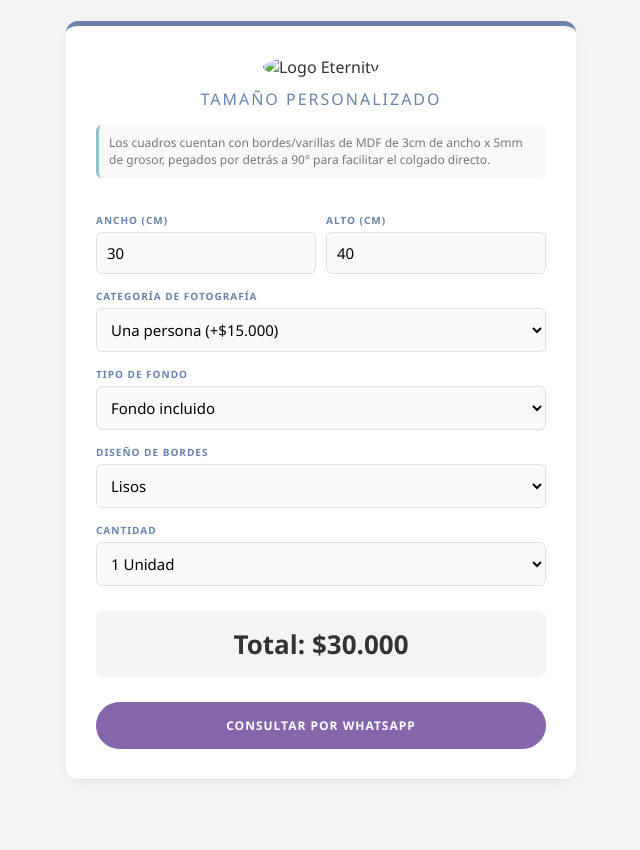
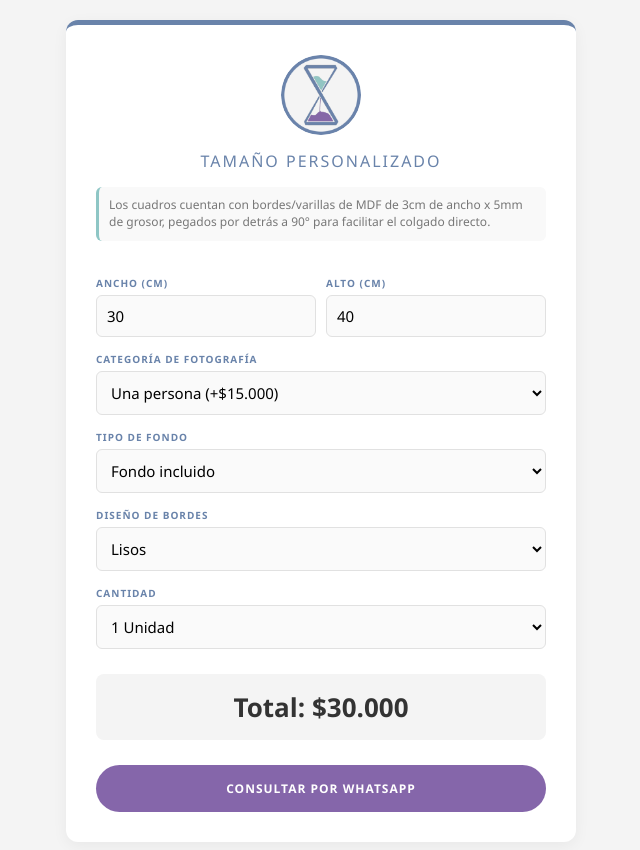
Before and after one commit to juliifornes1231-tech/Calculadora-cuadros-realistas, a plain HTML site: page index.html in a window 1280 px wide. Shown: the whole page, without its empty margins (319-959 px from the left). Before the commit the page ends 800 px from the top, so only its background shows below. Drawn offline with Linux system fonts and the light colour scheme.

Commit message:
Update index.html

```diff
--- a/index.html
+++ b/index.html
@@ -130,7 +130,7 @@
 <body>
 
 <div class="calc-container">
-    <img src="ET RNITY (5).png" alt="Logo Eternity" class="logo-marca">
+    <img src="EternityLogo.png" alt="Logo Eternity" class="logo-marca">
     <h2>Tamaño Personalizado</h2>
 
     <div class="info-bordes">
@@ -234,7 +234,7 @@ function calcular() {
     const msg = `Hola! Quiero un cuadro de ${ancho}x${alto}cm. Foto: ${categoriaText}. Cantidad: ${cantidad}. Total estimado: $${total.toLocaleString('es-AR')}.`;
 
     // REEMPLAZÁ CON TU WHATSAPP (549...)
-    document.getElementById('link-wpp').href = `https://wa.me/549261XXXXXXX?text=${encodeURIComponent(msg)}`;
+    document.getElementById('link-wpp').href = `https://wa.me/5492604800578?text=${encodeURIComponent(msg)}`;
 }
 
 window.onload = calcular;
```
